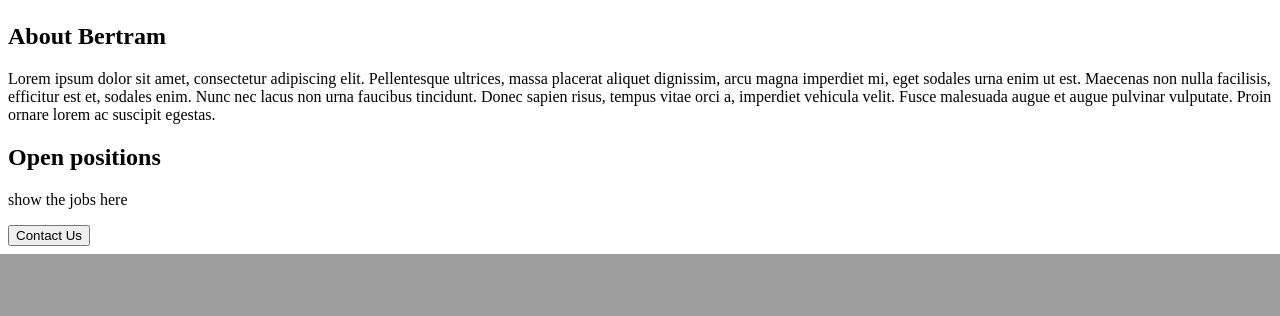
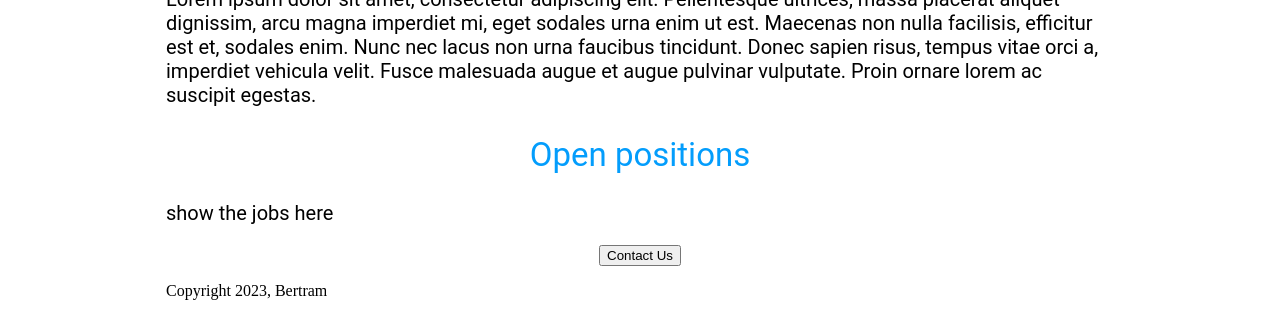
Before and after one commit to bertramrayhan/web-development, a Flask app: page / in a window 1280 px wide. Shown: the part 552-868 px from the top of the page. Before the commit the page ends 806 px from the top, so only its background shows below. Run offline with Flask 2, Linux system fonts and the light colour scheme.

Commit message:
add more css

```diff
--- a/templates/home.html
+++ b/templates/home.html
@@ -12,17 +12,39 @@
       }
       #banner {
         width: 100%;
-       height: 400px;
+        height: 290px;
+        object-fit: cover;
+      }
+      h2 {
+        font-family: Roboto;
+        font-size: 33px;
+        color: rgb(3, 157, 252);
+        font-weight: normal;
+        text-align: center;
+      }
+      .body {
+        font-family: Roboto;
+        font-size: 20px;
+
+      }
+      #container {
+        max-width: 75%;
+        margin: auto;
       }
     </style>
   </head>
   <body>
+    <div id="container">
     <h1>Bertram career</h1>
     <img id = "banner" src="https://images.unsplash.com/photo-1504805572947-34fad45aed93?ixlib=rb-4.0.3&ixid=MnwxMjA3fDB8MHxwaG90by1wYWdlfHx8fGVufDB8fHx8&auto=format&fit=crop&w=1470&q=80">
     <h2>About Bertram</h2>
-    <p>Lorem ipsum dolor sit amet, consectetur adipiscing elit. Pellentesque ultrices, massa placerat aliquet dignissim, arcu magna imperdiet mi, eget sodales urna enim ut est. Maecenas non nulla facilisis, efficitur est et, sodales enim. Nunc nec lacus non urna faucibus tincidunt. Donec sapien risus, tempus vitae orci a, imperdiet vehicula velit. Fusce malesuada augue et augue pulvinar vulputate. Proin ornare lorem ac suscipit egestas.</p>
+    <p class="body">Lorem ipsum dolor sit amet, consectetur adipiscing elit. Pellentesque ultrices, massa placerat aliquet dignissim, arcu magna imperdiet mi, eget sodales urna enim ut est. Maecenas non nulla facilisis, efficitur est et, sodales enim. Nunc nec lacus non urna faucibus tincidunt. Donec sapien risus, tempus vitae orci a, imperdiet vehicula velit. Fusce malesuada augue et augue pulvinar vulputate. Proin ornare lorem ac suscipit egestas.</p>
     <h2>Open positions</h2>
-    <p>show the jobs here</p>
+    <p class="body">show the jobs here</p>
+    <div style="text-align:center">
     <button>Contact Us</button>
+    </div>
+    <p>Copyright 2023, Bertram</p>
+    </div>
   </body>
 </html>
```
